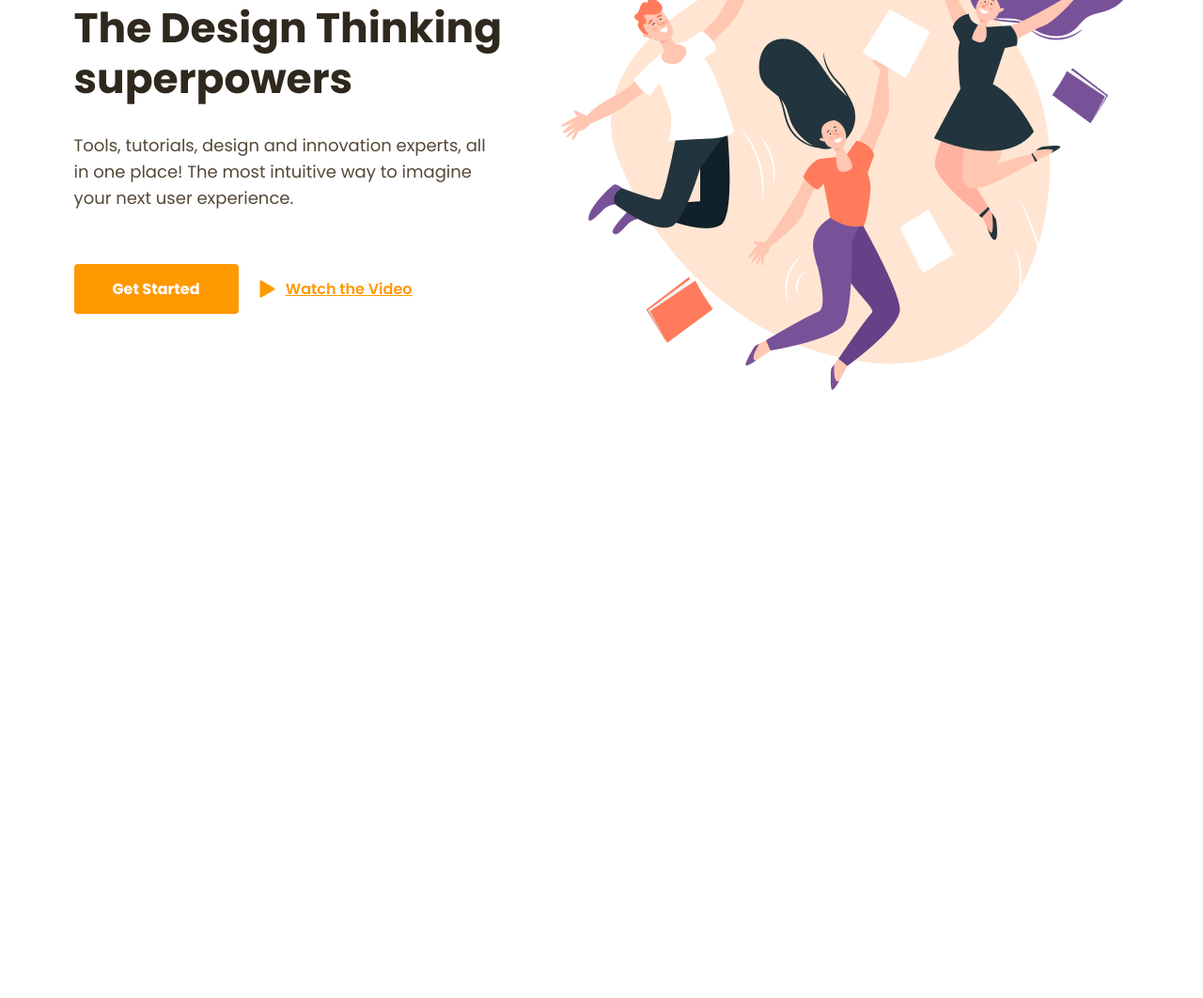
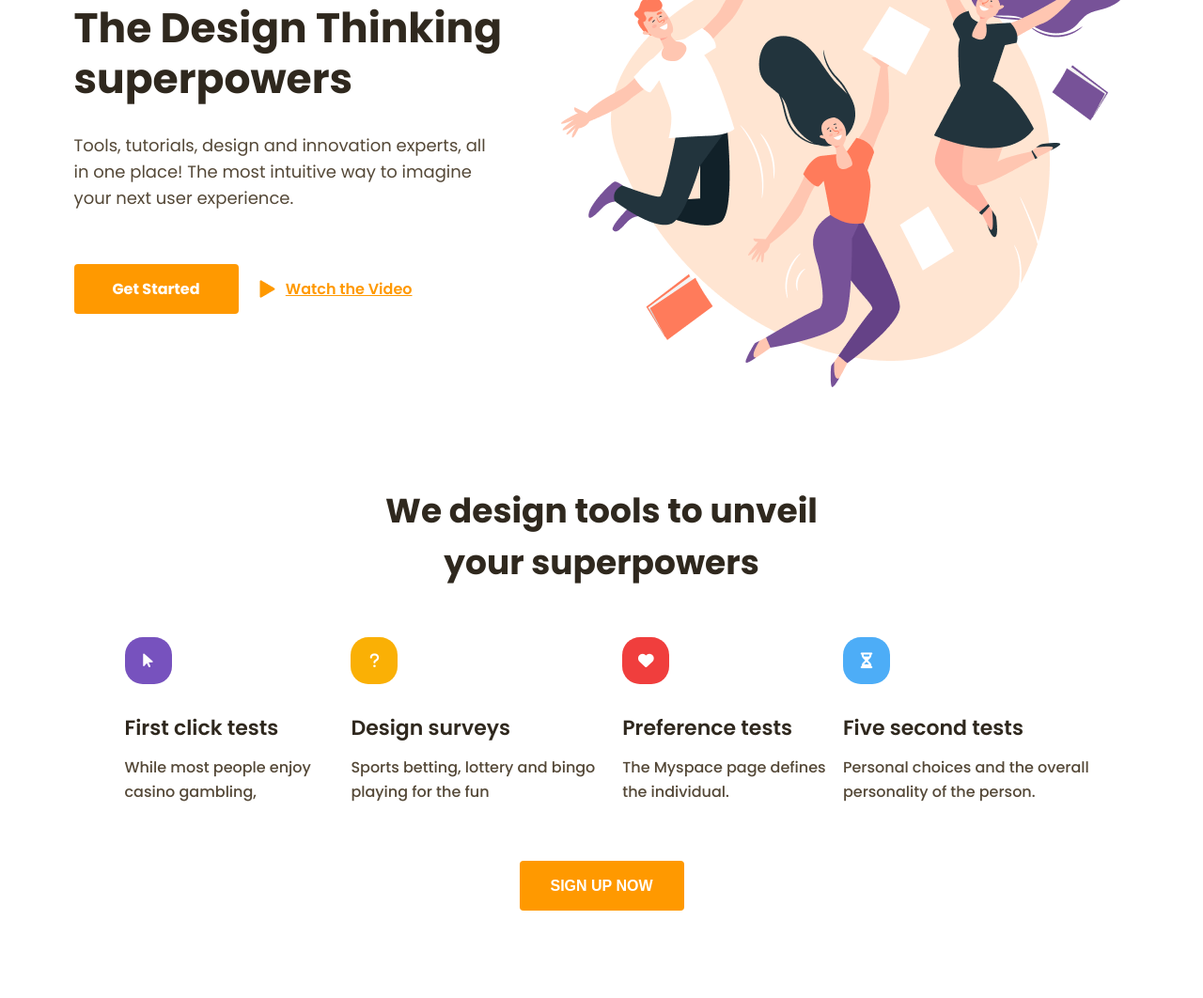
Before and after one commit to jenniesteinhoff/productly, a plain HTML site: page index.html in a window 1280 px wide. Shown: the part 208-1270 px from the top of the page at 94% size. Before the commit the page ends 800 px from the top, so only its background shows below. Drawn offline with Linux system fonts and the light colour scheme.

Commit message:
created feature section

```diff
--- a/index.html
+++ b/index.html
@@ -6,7 +6,8 @@
     <title>Productly</title>
     <link rel="preconnect" href="https://fonts.googleapis.com">
     <link rel="preconnect" href="https://fonts.gstatic.com" crossorigin>
-    <link href="https://fonts.googleapis.com/css2?family=Poppins:wght@400;600;700&display=swap" rel="stylesheet">
+    <link href="https://fonts.googleapis.com/css2?family=Poppins:wght@400;500;600;700&display=swap" rel="stylesheet">
+    <script src="https://kit.fontawesome.com/6f260bcdca.js" crossorigin="anonymous"></script>
     <link rel="stylesheet" href="styles/normalize.css"/>
     <link rel="stylesheet" href="styles/index.css"/>
 </head>
@@ -37,16 +38,17 @@
         <!--Header-->
         <div class="container__header">
             <div class="card header_left">
-                <div class="card section1">
+                <div class="card header section1">
                     <p>The Design Thinking superpowers</p></div>
 
-                <div class="card section2">
+                <div class="card header section2">
                     <p>Tools, tutorials, design and innovation experts, all in one place! The most intuitive way to imagine your
                     next user experience.</p></div>
 
-                <div class="card section3">
+                <div class="card header section3">
                     <div class="btn get_started"><button>Get Started</button></div>
-                    <div class="btn watch_video"><button><img src="./images/triangle.png" alt="small triangle icon"><u>Watch the Video</u></button></div>
+                    <div class="btn watch_video"><button><img src="./images/triangle.png" alt="small triangle icon"><u>Watch the
+                    Video</u></button></div>
                 </div>
             </div>
 
@@ -54,6 +56,36 @@
                 <img src="./images/image_header.png" alt="illustration of a man and two women jumping happily after throwing their
                 papers in the air"></div>
         </div>
+
+        <!--Feature-->
+        <div class="container__feature">
+            <div class="card feature_heading"><p>We design tools to unveil your superpowers</p></div>
+
+            <div class="card feature_middle">
+                <div class="card feature_1">
+                    <div class="card feature icon purple"><button><i class="fa-solid fa-arrow-pointer fa-lg" style="color: #fff;"></i></button></div>
+                    <div class="card feature heading"><p>First click tests</p></div>
+                    <div class="card feature text"><p>While most people enjoy casino gambling,</p></div>
+                </div>
+                <div class="card feature_2">
+                    <div class="card feature icon yellow"><button><i class="fa-solid fa-question fa-lg" style="color: #ffffff;"></i></button></div>
+                    <div class="card feature heading"><p>Design surveys</p></div>
+                    <div class="card feature text"><p>Sports betting, lottery and bingo playing for the fun</p></div>
+                </div>
+                <div class="card feature_3">
+                    <div class="card feature icon red"><button><i class="fa-solid fa-heart fa-lg" style="color: #fff;"></i></button></div>
+                    <div class="card feature heading"><p>Preference tests</p></div>
+                    <div class="card feature text"><p>The Myspace page defines the individual.</p></div>
+                </div>
+                <div class="card feature_4">
+                    <div class="card feature icon blue"><button><i class="fa-solid fa-hourglass-half fa-lg" style="color: #fff;"></i></button></div>
+                    <div class="card feature heading"><p>Five second tests</p></div>
+                    <div class="card feature text"><p>Personal choices and the overall personality of the person. </p></div>
+                </div>
+            </div>
+
+            <div class="btn sign_up_now"><button>SIGN UP NOW</button></div>
+        </div>
     </nav>
 </body>
 
--- a/styles/index.css
+++ b/styles/index.css
@@ -4,17 +4,13 @@ body {
     align-items: center;
     margin: 20px;
     font-family: 'Poppins', sans-serif;
+    line-height: normal;
 }
 
+button {
+    border-style: none;
+}
 
-/*Navigation*/
-.container__nav {
-    display: flex;
-    height: 78px;
-    width: 1400px;
-    align-items: center;
-    justify-content: space-around;
-}
  /*Logo*/
 .card.logo {
     display: flex;
@@ -27,7 +23,15 @@ body {
     transform:translate(12px, 3px);
 }
 
-/*Buttons*/
+/*Navigation*/
+.container__nav {
+    display: flex;
+    height: 78px;
+    width: 1400px;
+    align-items: center;
+    justify-content: space-around;
+}
+
 .card.btn_group1 {
     transform: translateX(120px);
     width: 350px;
@@ -40,14 +44,12 @@ body {
     flex-direction: row;
     justify-content: space-between;
 }
-
 .card.btn_group1 button, .card.btn_group1 button :hover{
     font-family: 'Poppins', sans-serif;
     font-weight: 400;
     font-size: 14px;
     height: 38px;
     width: 102px;
-    border-width: 0px;
     border-radius: 4px;
 }
 .card.btn_group2 button, .card.btn_group2 button :hover{
@@ -55,7 +57,6 @@ body {
     font-weight: 600;
     font-size: 16px;
     height: 46px;
-    border-width: 0px;
     border-radius: 4px;
 }
 .card.btn_group1 :hover, .card.btn_group2 :hover {
@@ -65,7 +66,6 @@ body {
     font-weight: 600;
     transition: 0.8s;
 }
-
 .btn.sign_in button {
     background-color: #FFF;
     color: #173A56;
@@ -79,7 +79,6 @@ body {
     color: #FFF;
     width: 110px;
 }
-
 
 /*Header*/
 .container__header {
@@ -98,14 +97,14 @@ body {
     height: 331px;
     width: 518px;
 }
-.card.section1 {
+.card.header.section1 {
     height: 108px;
     font-weight: 700;
     font-size: 44px;
     line-height: 54px;
     color: #2F281E;
 }
-.card.section2 {
+.card.header.section2 {
     margin-top: 30px;
     height: 95px;
     width: 458px;
@@ -113,7 +112,7 @@ body {
     line-height: 28px;
     color: #544837;
 }
-.card.section3 {
+.card.header.section3 {
     margin-top: 45px;
     display: flex;
     flex-direction: row;
@@ -127,7 +126,6 @@ body {
     font-family: 'Poppins', sans-serif;
     font-size: 16px;
     border-radius: 4px;
-    border-width: 0px;
 }
 .btn.get_started button {
     background-color: #FF9900;
@@ -150,6 +148,71 @@ body {
     transition: 0.8s;
 }
 
-.card.image_header {
+/*Feature*/
+.container__feature {
     display: flex;
+    flex-direction: column;
+    align-items: center;
 }
+
+.card.feature_heading {
+    display: flex;
+    height: 108px;
+    width: 539px;
+    margin-top: 100px;
+    color: #2F281E;
+    font-weight: 700;
+    font-size: 36px;
+    text-align: center;
+}
+
+.card.feature_middle {
+    display: flex;
+    height: 204px;
+    width: 1095px;
+    margin-top: 54px;
+    margin-left: 23px;
+    margin-right: 23px;
+    transform: translateX(40px);
+}
+.card.feature.icon button {
+    height: 50px;
+    width: 50px;
+    border-radius: 19px;
+}
+.card.feature.icon.purple button {
+    background-color: #7752BE;
+}
+.card.feature.icon.yellow button {
+    background-color: #FAB005;
+}
+.card.feature.icon.red button {
+    background-color: #F03E3D;
+}
+.card.feature.icon.blue button {
+    background-color: #4DADF7;
+}
+.card.feature.heading {
+    margin-top: 30px;
+    font-size: 22px;
+    font-weight: 600;
+    color: #2F281E;
+}
+.card.feature.text {
+    margin-top: 13px;
+    font-size: 16px;
+    font-weight: 500;
+    line-height: 26px;
+    color: #544837;
+}
+.btn.sign_up_now button {
+    margin-top: 34px;
+    margin-bottom: 90px;
+    height: 53px;
+    width: 175px;
+    font-weight: 700;
+    font-size: 16px;
+    background-color: #FF9900;
+    color: #FFF;
+    border-radius: 4px;
+}
```
